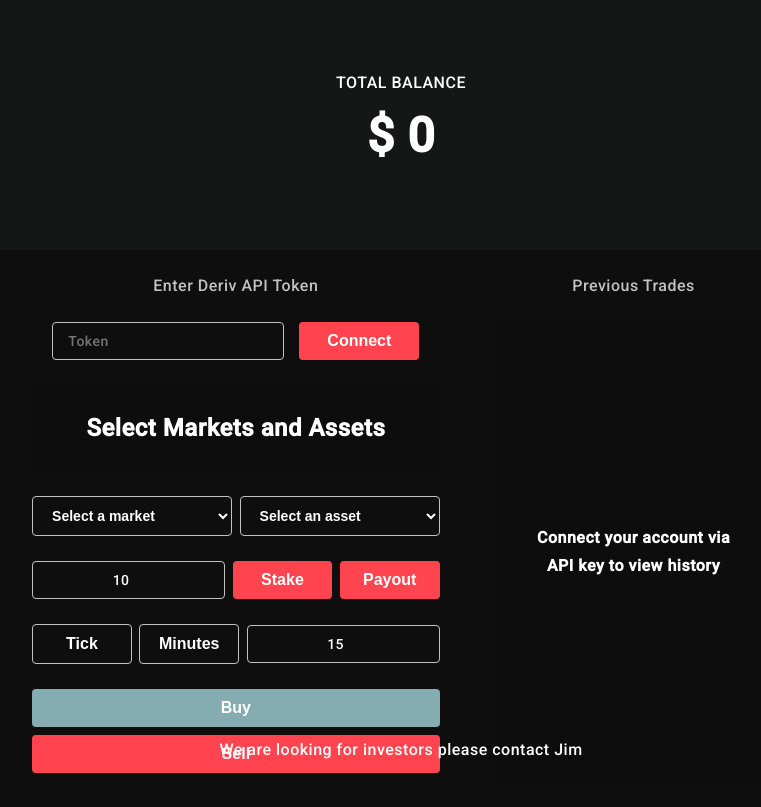
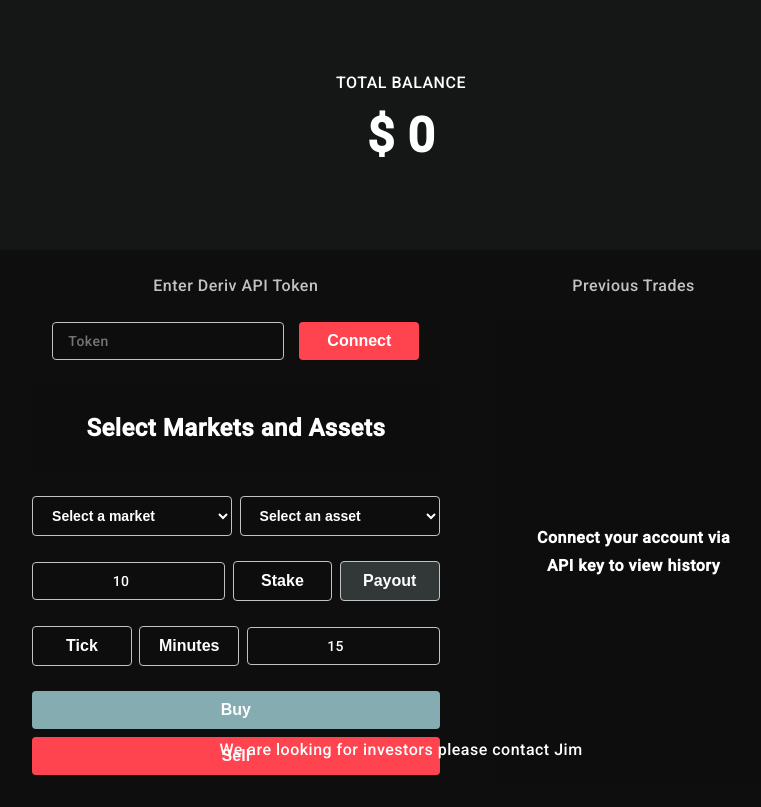
Before and after one commit to suisin-deriv/DAir, a React (Create React App) app: page / in a window 1280 px wide. Shown: the whole page, without its empty margins (239-1000 px from the left). Built offline with nearby package versions, Linux system fonts and the light colour scheme.

Commit message:
update some stylings because jim was shouting at us

```diff
--- a/src/components/Charts/Charts.js
+++ b/src/components/Charts/Charts.js
@@ -79,13 +79,13 @@
             }}
           />
           <button
-            disabled={buy_settings.basis !== "stake"}
+            className={buy_settings.basis === "stake" ? "active" : "transparent"}
             onClick={() => setBasis("stake")}
           >
             Stake
           </button>
           <button
-            disabled={buy_settings.basis !== "payout"}
+            className={buy_settings.basis === "payout" ? "active" : "transparent"}
             onClick={() => setBasis("payout")}
           >
             Payout
--- a/src/style/components/_dropdown.scss
+++ b/src/style/components/_dropdown.scss
@@ -7,7 +7,7 @@
   text-align: left;
   position: relative;
   color: color.$text-main-color;
-  background-color: transparent;
+  background-color: color.$overlay-color;
   border-radius: 4px;
   padding: 1rem 1.5rem;
   height: 100%;
--- a/src/style/components/_textfield.scss
+++ b/src/style/components/_textfield.scss
@@ -9,6 +9,7 @@
   @include reset-input;
   background: none;
   color: color.$text-main-color;
+  background-color: color.$overlay-color;
   font-size: font.$text-size-xs;
   border: 1px solid color.$grey-color;
   border-radius: 4px;
--- a/src/style/style.scss
+++ b/src/style/style.scss
@@ -62,16 +62,17 @@
 }
 
 button.transparent {
-  @include main-button(transparent, color.$text-main-color);
+  @include main-button(color.$overlay-color, color.$text-main-color);
   border: 1px solid color.$grey-color;
   &:hover {
     @include main-button(color.$grey-1-color, color.$text-main-color);
     border: 1px solid color.$grey-color;
   }
-  &:active {
-    @include main-button(color.$grey-1-color, color.$text-main-color);
-    border: 1px solid color.$grey-color;
-  }
+}
+
+button.active {
+  @include main-button(color.$grey-1-color, color.$text-main-color);
+  border: 1px solid color.$grey-color;
 }
 
 select {
```
